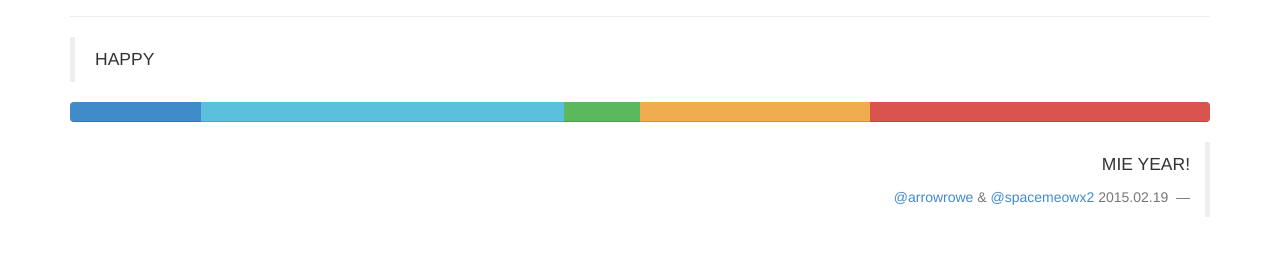
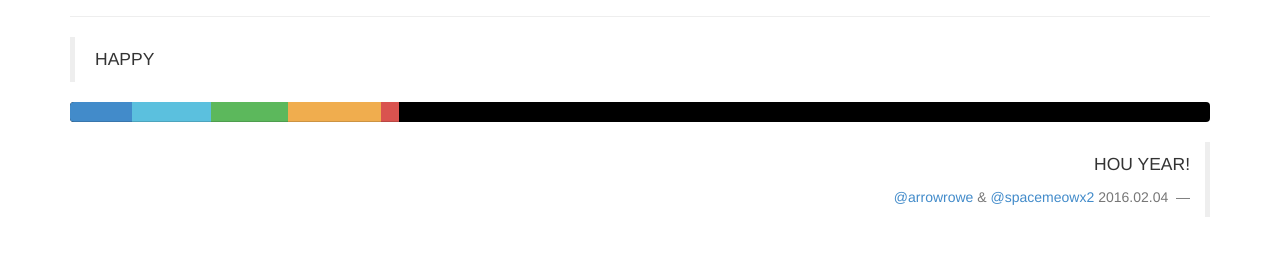
Before and after one commit to arrowrowe/happy-new-year, a plain HTML site: page index.html in a window 1280 px wide. Shown: the part 83-338 px from the top of the page. Drawn offline with Linux system fonts and the light colour scheme.

Commit message:
Update to 2016 Hou

```diff
--- a/index.html
+++ b/index.html
@@ -14,20 +14,20 @@
         <blockquote>
             <p>HAPPY</p>
         </blockquote>
-        <div class="progress">
-            <div class="progress-bar" style="width: 11.5%"></div>
-            <div class="progress-bar progress-bar-info" style="width: 31.8%"></div>
+        <div class="progress" style="background-color:#000">
+            <div class="progress-bar" style="width: 5.4%"></div>
+            <div class="progress-bar progress-bar-info" style="width: 7%"></div>
             <div class="progress-bar progress-bar-success" style="width: 6.7%"></div>
-            <div class="progress-bar progress-bar-warning" style="width: 20.2%"></div>
-            <div class="progress-bar progress-bar-danger" style="width: 29.8%"></div>
+            <div class="progress-bar progress-bar-warning" style="width: 8.2%"></div>
+            <div class="progress-bar progress-bar-danger" style="width: 1.6%"></div>
         </div>
         <blockquote class="blockquote-reverse">
-            <p>MIE YEAR!</p>
+            <p>HOU YEAR!</p>
             <footer>
                 <a target="_blank" href="https://github.com/arrowrowe">@arrowrowe</a>
                 &amp;
                 <a target="_blank" href="https://github.com/spacemeowx2">@spacemeowx2</a>
-                2015.02.19
+                2016.02.04
             </footer>
         </blockquote>
     </div>
```
